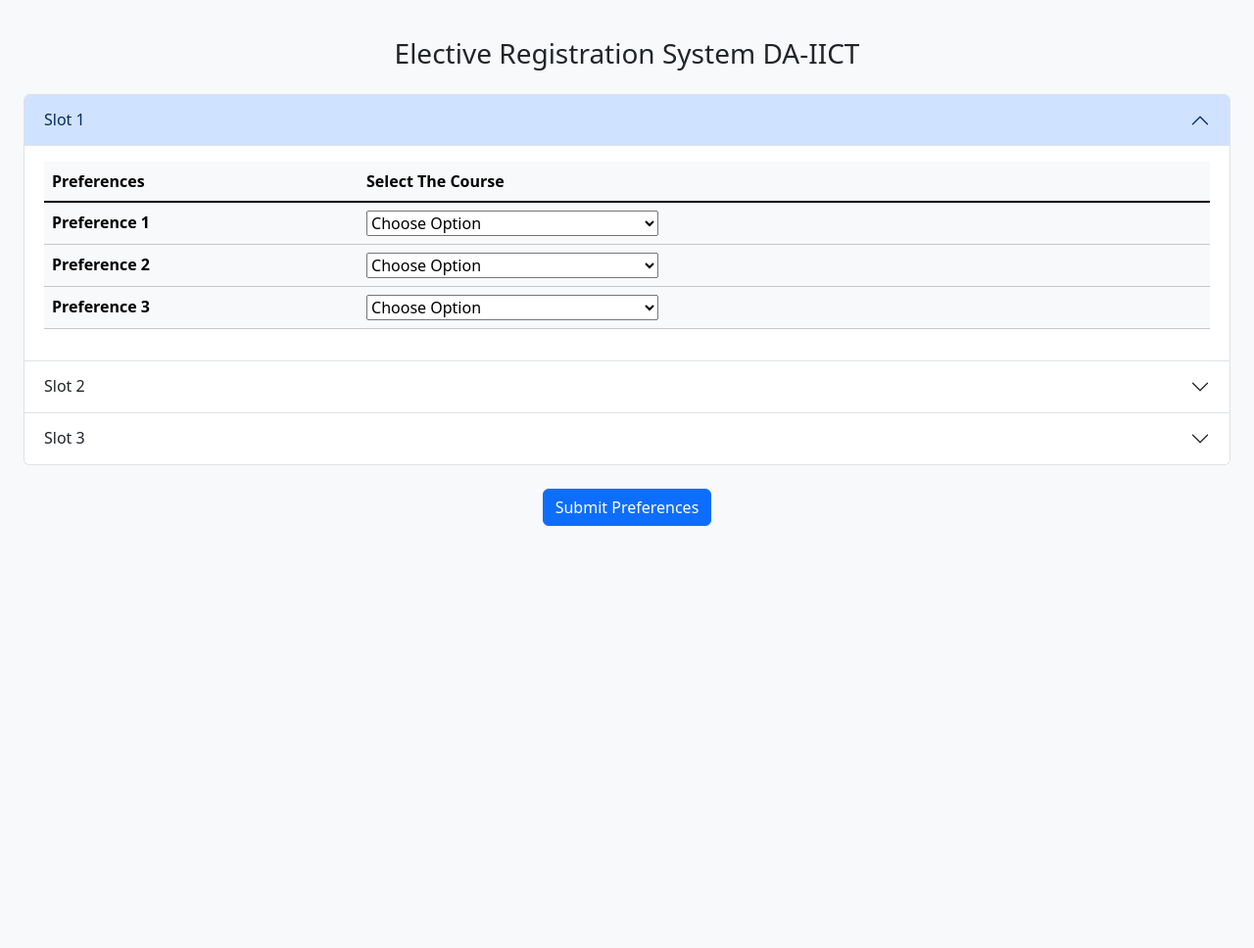
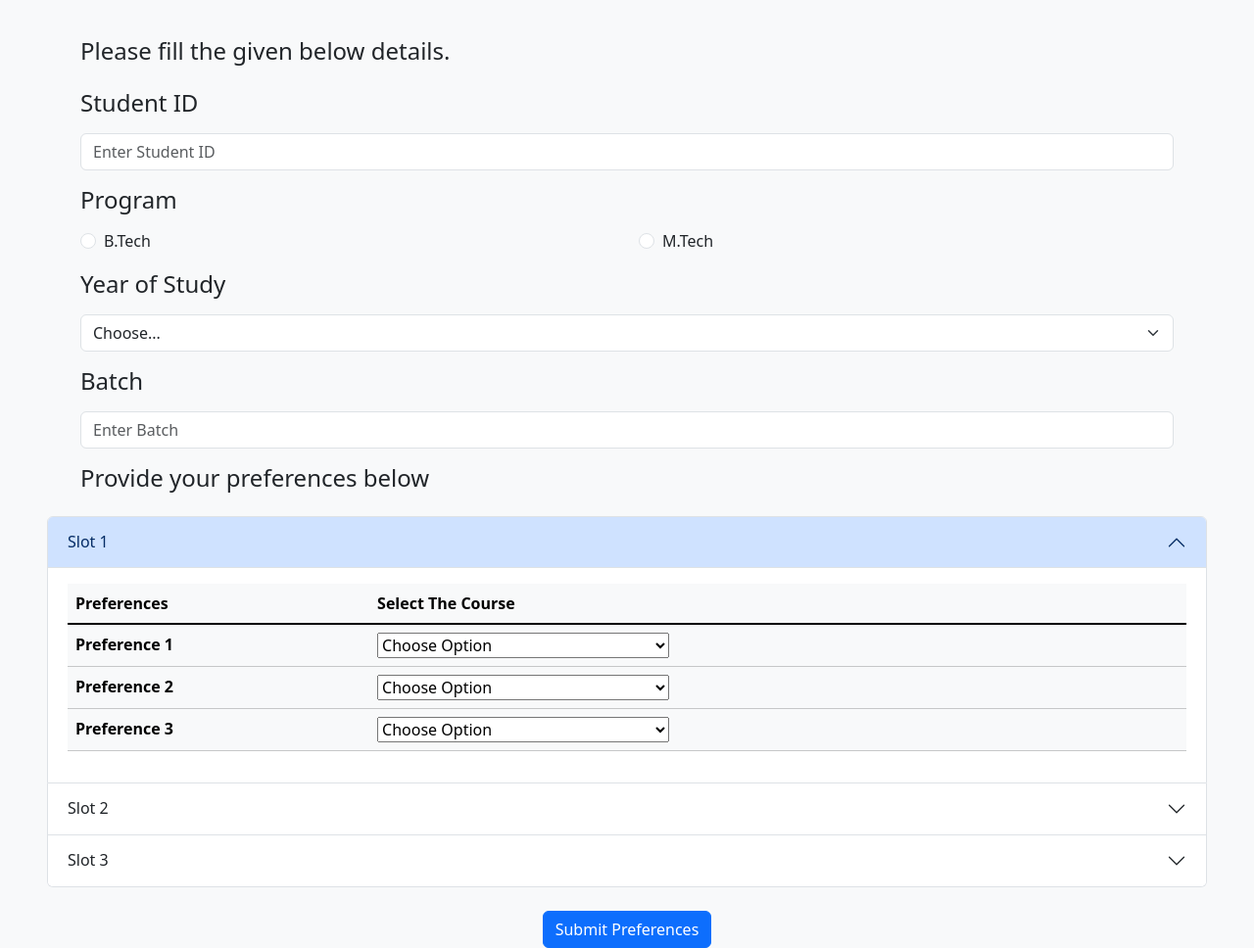
Before and after one commit to PicantaData/Elective-Registration-System, a Django app: page /process/ in a window 1280 px wide. Shown: the part 58-1026 px from the top of the page at 98% size. Before the commit the page ends 595 px from the top, so only its background shows below. Run offline with Django 4.2, Linux system fonts and the light colour scheme.

Commit message:
Update Process.html
Features added

```diff
--- a/ers/student/templates/process.html
+++ b/ers/student/templates/process.html
@@ -3,13 +3,54 @@
 {% block content %}
 <br></br>
 <br></br>
-<div class="container-lg rounded">
-    <div class="row mx-2">
-        <h3 class="text-center mb-4">Elective Registration System DA-IICT</h3>
-
+<div class="container px-1 text-left">
+    <div class="mx-2">
+        <h4 class="mb-4">Please fill the given below details.</h4>
+        <div class="mb-3">
+            <label for="studentID" class="form-label"><h4>Student ID</h4></label>
+            <input type="text" class="form-control" id="studentID" placeholder="Enter Student ID">
+        </div>
+        <div class="mb-3">
+            <label class="form-label"><h4>Program</h4></label>
+            <div class="row">
+                <div class="col">
+                    <div class="form-check">
+                        <input class="form-check-input" type="radio" name="program" id="btech" value="btech">
+                        <label class="form-check-label" for="btech">
+                            B.Tech
+                        </label>
+                    </div>
+                </div>
+                <div class="col">
+                    <div class="form-check">
+                        <input class="form-check-input" type="radio" name="program" id="mtech" value="mtech">
+                        <label class="form-check-label" for="mtech">
+                            M.Tech
+                        </label>
+                    </div>
+                </div>
+            </div>
+        </div>
+        <div class="mb-3">
+            <label for="year" class="form-label"><h4>Year of Study</h4></label>
+            <select class="form-select" id="year">
+                <option selected>Choose...</option>
+                <option>First Year</option>
+                <option>Second Year</option>
+                <option>Third Year</option>
+                <option>Fourth Year</option>
+            </select>
+        </div>
+        <div class="mb-3">
+            <label for="batch" class="form-label"><h4>Batch</h4></label>
+            <input type="text" class="form-control" id="batch" placeholder="Enter Batch">
+        </div>
+        <h4 class="mb-4">Provide your preferences below</h4>
     </div>
 </div>
-<div class="accordion px-md-4" id="accordionExample" >
+
+
+<div class="accordion px-md-5" id="accordionExample" >
     <div class="accordion-item">
       <h2 class="accordion-header">
         <button class="accordion-button" type="button" data-bs-toggle="collapse" data-bs-target="#collapseOne" aria-expanded="true" aria-controls="collapseOne">
@@ -186,4 +227,47 @@
 <div class="text-center mt-4">
     <button type="submit" class="btn btn-primary">Submit Preferences</button>
 </div>
+<script src="https://cdn.jsdelivr.net/npm/bootstrap@5.3.0-alpha1/dist/js/bootstrap.bundle.min.js"></script>
+
+<script>
+    document.getElementById("preferencesForm").addEventListener("submit", function(event) {
+        event.preventDefault(); // Prevent default form submission
+        validatePreferences(); // Call function to validate preferences
+    });
+
+    function validatePreferences() {
+        // Validation for Student ID
+        var studentID = document.getElementById("studentID").value;
+        if (!(/^\d{9}$/.test(studentID))) {
+            alert("Student ID must be numeric and should be exactly 9 digits.");
+            return;
+        }
+
+        // Validation for Program
+        var program = document.querySelector('input[name="program"]:checked');
+        if (!program) {
+            alert("Please select a program.");
+            return;
+        }
+
+        // Validation for Year of Study
+        var yearSelect = document.getElementById("year");
+        if (yearSelect.value === "Choose...") {
+            alert("Please select the year of study.");
+            return;
+        }
+
+        // Validation for Batch
+        var batch = document.getElementById("batch").value;
+        if (!(/^\d{1,4}$/.test(batch)) || batch > 2025) {
+            alert("Batch must be numeric and should not exceed 2025.");
+            return;
+        }
+
+        // If all validations pass, you can proceed with form submission or further processing
+        alert("Preferences submitted successfully!");
+        // Uncomment the line below to submit the form
+        // document.getElementById("preferencesForm").submit();
+    }
+</script>
 {% endblock %}
```
Also changed, not shown: ers/student/templates/home.html (+27 -0 lines), ers/static/images/Rectangle 23.png (added), ers/static/images/Rectangle 23.svg (added).
